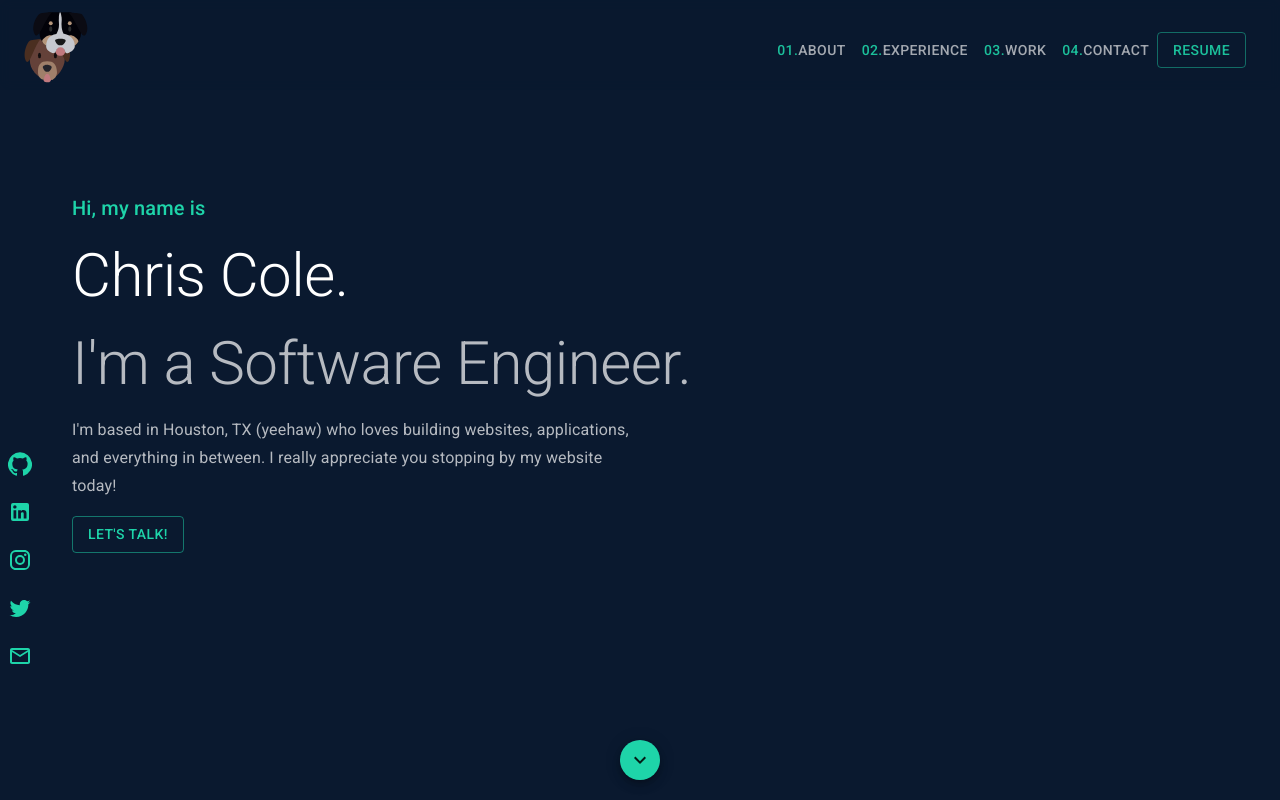
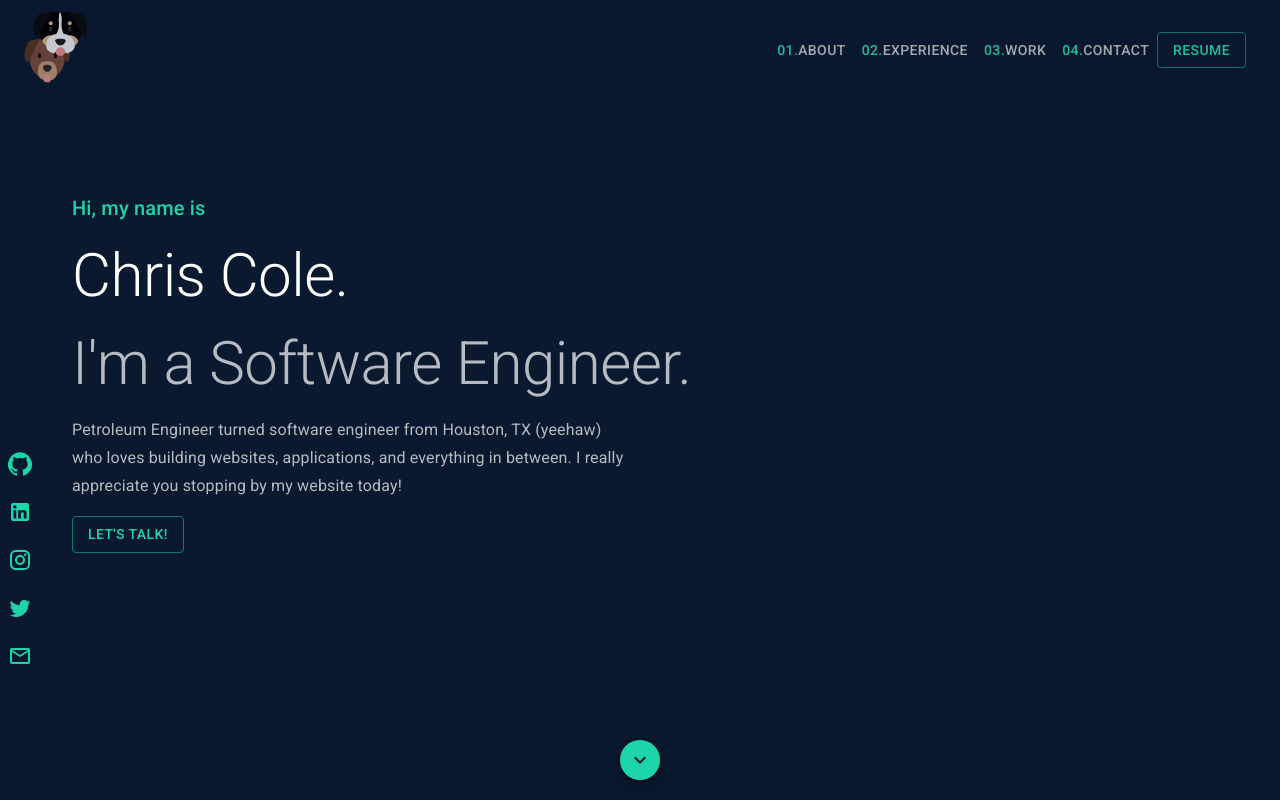
Before and after one commit to chrisrcole/chrisrcole.github.io, a React (Create React App) app: page / in a window 1280 px wide. Shown: the top 800 px of the page. Built offline with nearby package versions, Linux system fonts and the light colour scheme.

Commit message:
blurb updates

```diff
--- a/src/components/Hero/Hero.tsx
+++ b/src/components/Hero/Hero.tsx
@@ -44,9 +44,9 @@ export const Hero = () => {
         </Grid>
         <Grid item xs={12} sm={6}>
           <Typography variant="subtitle1" color="textSecondary">
-            I'm based in Houston, TX (yeehaw) who loves building websites,
-            applications, and everything in between. I really appreciate you
-            stopping by my website today!
+            Petroleum Engineer turned software engineer from Houston, TX
+            (yeehaw) who loves building websites, applications, and everything
+            in between. I really appreciate you stopping by my website today!
           </Typography>
         </Grid>
         <Grid item xs={12}>
```
